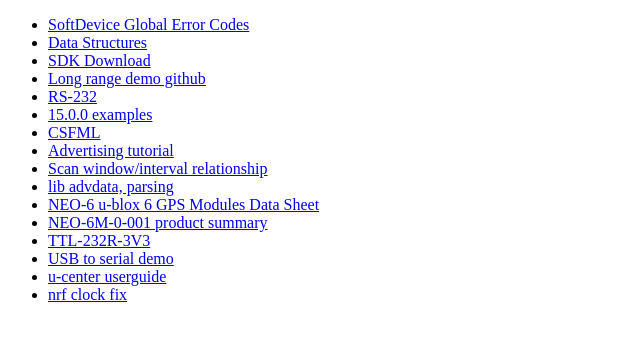
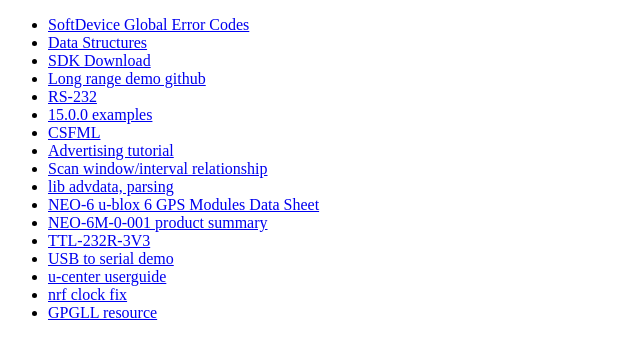
Before and after one commit to mrryyi/MrRyyi.github.io, a plain HTML site: page nRF52840/index.html in a window 1280 px wide. Shown: the whole page, without its empty margins (0-640 px from the left). Drawn offline with Linux system fonts and the light colour scheme.

Commit message:
Added GPGLL resource doc.

```diff
--- a/nRF52840/index.html
+++ b/nRF52840/index.html
@@ -47,6 +47,7 @@ Data Structures
 <li><a href="https://www.electroschematics.com/neo-6m-gps-module/" target="_blank">USB to serial demo</a></li>
 <li><a href="https://www.u-blox.com/sites/default/files/u-center_Userguide_%28UBX-13005250%29.pdf" target="_blank">u-center userguide</a></li>
 <li><a href="https://devzone.nordicsemi.com/f/nordic-q-a/38137/read-gpio-throughout-system-startup-even-nrf_sdh_enable_request" target="_blank">nrf clock fix</a></li>
+<li><a href="http://aprs.gids.nl/nmea/#gll" target="_blank">GPGLL resource</a></li>
 </ul>
 
 </body>
```
